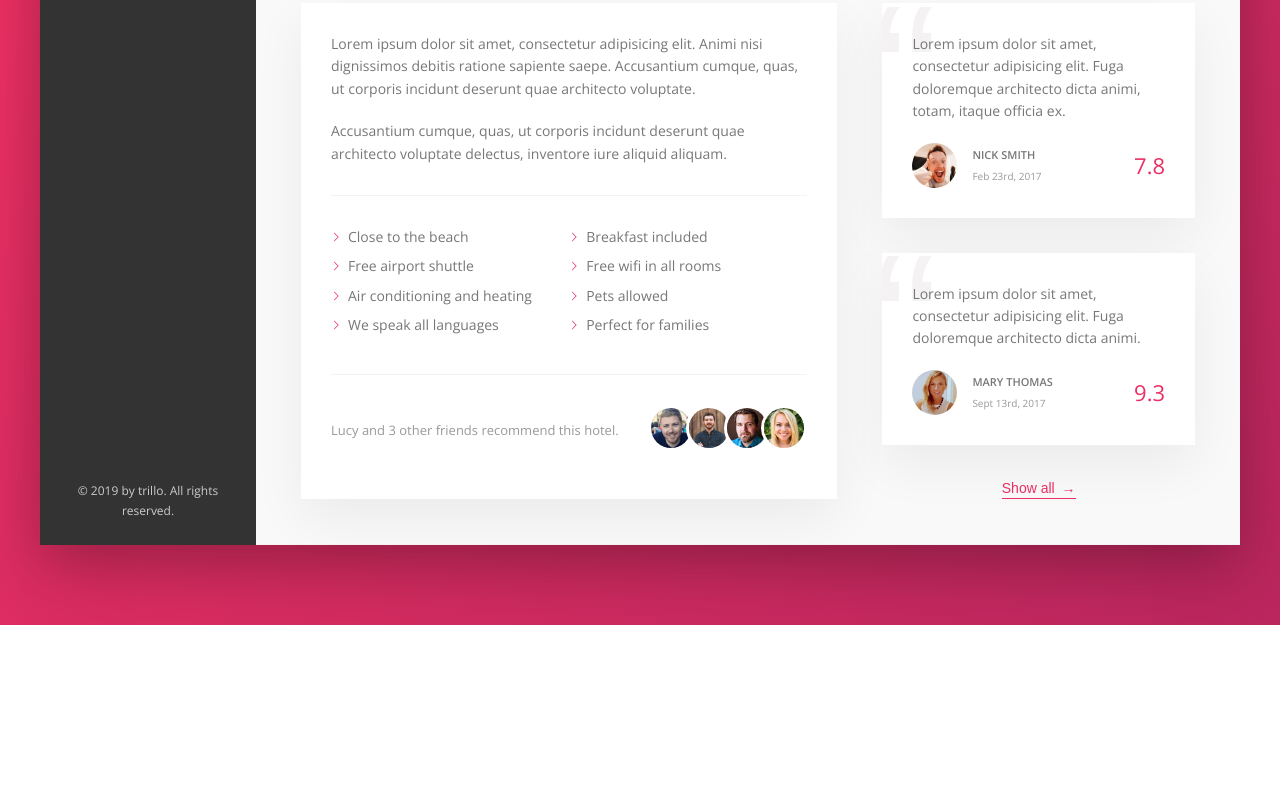
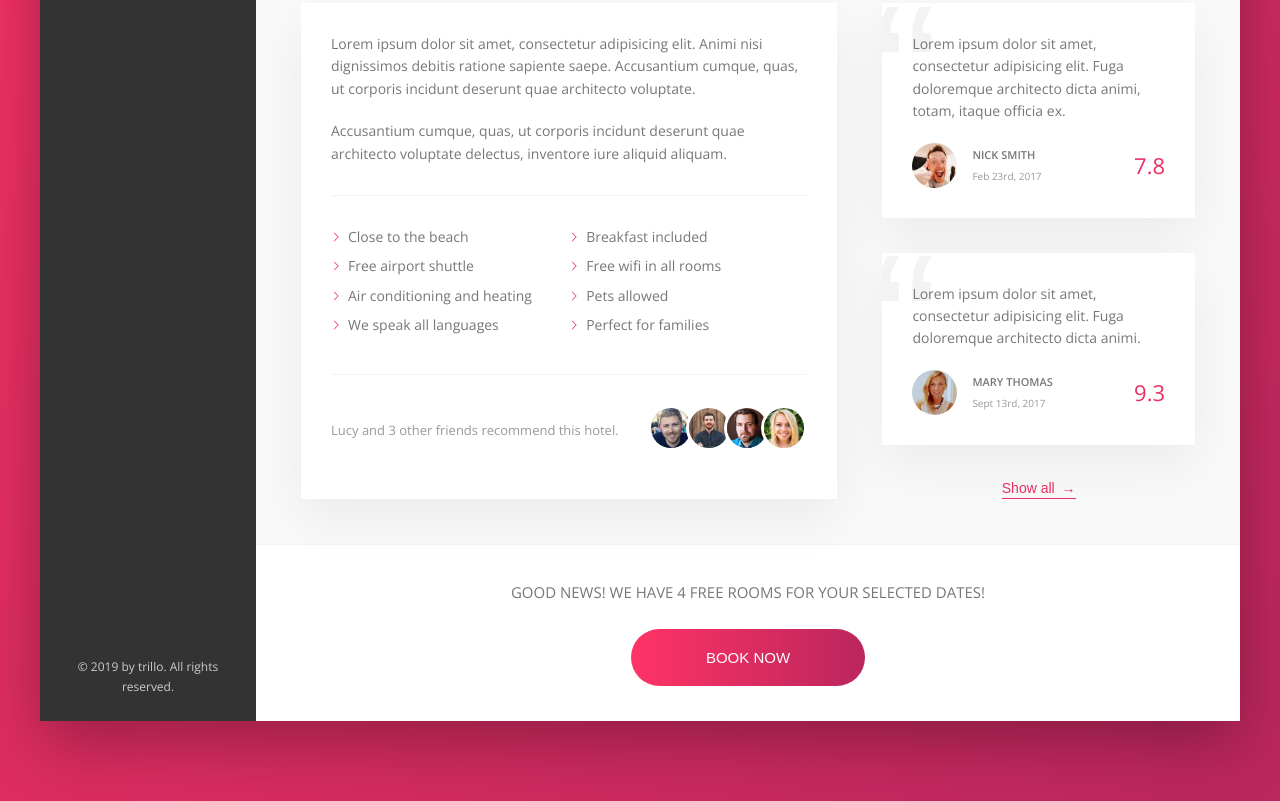
Before and after one commit to thiagocrux/trillo-landing-page, a website: page index.html in a window 1280 px wide. Shown: the part 644-1445 px from the top of the page. Before the commit the page ends 1269 px from the top, so only its background shows below. Drawn offline with nearby package versions, Linux system fonts and the light colour scheme.

Commit message:
After class 85 "Building the CTA Section"

```diff
--- a/index.html
+++ b/index.html
@@ -195,6 +195,16 @@
                         <button class="btn-inline">Show all <span>&rarr;</span></button>
                     </div>
                 </div>
+
+                <div class="cta">
+                    <h2 class="cta__book-now">
+                        Good news! We have 4 free rooms for your selected dates!
+                    </h2>
+                    <button class="btn">
+                        <span class="btn__visible">Book now</span>
+                        <span class="btn__invisible">Only 4 rooms left</span>
+                    </button>
+                </div>
             </main>
         </div>
     </div>
--- a/sass/_components.scss
+++ b/sass/_components.scss
@@ -446,3 +446,67 @@
         z-index: 1;
     }
 }
+
+/* CALL TO ACTION */
+
+.cta {
+    padding: 3.5rem 0;
+    text-align: center;
+
+    &__book-now {
+        font-size: 1.5rem;
+        font-weight: 300;
+        text-transform: uppercase;
+        margin-bottom: 2.5rem;
+    }
+}
+
+/*  */
+
+.btn {
+    font-size: 1.5rem;
+    font-weight: 300;
+    text-transform: uppercase;
+    border-radius: 100px;
+    border: none;
+    background-image: linear-gradient(to right, var(--color-primary-light), var(--color-primary-dark));
+    color: #FFF;
+    position: relative;
+    overflow: hidden;
+    cursor: pointer;
+
+    & > * {
+        display: inline-block;
+        height: 100%;
+        width: 100%;
+        transition: all .2s;
+    }
+
+    &__visible {
+        padding: 2rem 7.5rem;
+    }
+
+    &__invisible {
+        position: absolute;
+        padding: 2rem 0;
+        left: 0;
+        top: -100%;
+    }
+
+    &:hover {
+        background-image: linear-gradient(to left, var(--color-primary-light), var(--color-primary-dark));
+    }
+
+    &:hover &__visible {
+        transform: translateY(100%);
+    }
+
+    &:hover &__invisible {
+        top: 0;
+    }
+
+    &:focus {
+        outline: none;
+        animation: pulsate 1s infinite;
+    }
+}
```
Also changed, not shown: css/style.css.
